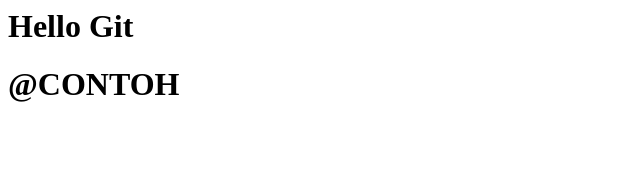
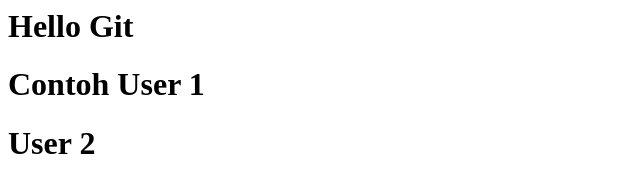
Before and after one commit to fauzidan/git-sandbox, a plain HTML site: page index.html in a window 1280 px wide. Shown: the whole page, without its empty margins (0-640 px from the left). Drawn offline with Linux system fonts and the light colour scheme.

Commit message:
add user 2 to index.html

```diff
--- a/index.html
+++ b/index.html
@@ -1,6 +1,7 @@
 <html>
     <body>
         <h1>Hello Git</h1>
-        <h1>@CONTOH</h1>
+        <h1>Contoh User 1</h1>
+        <h1>User 2</h1>
     </body>
 </html>
```
